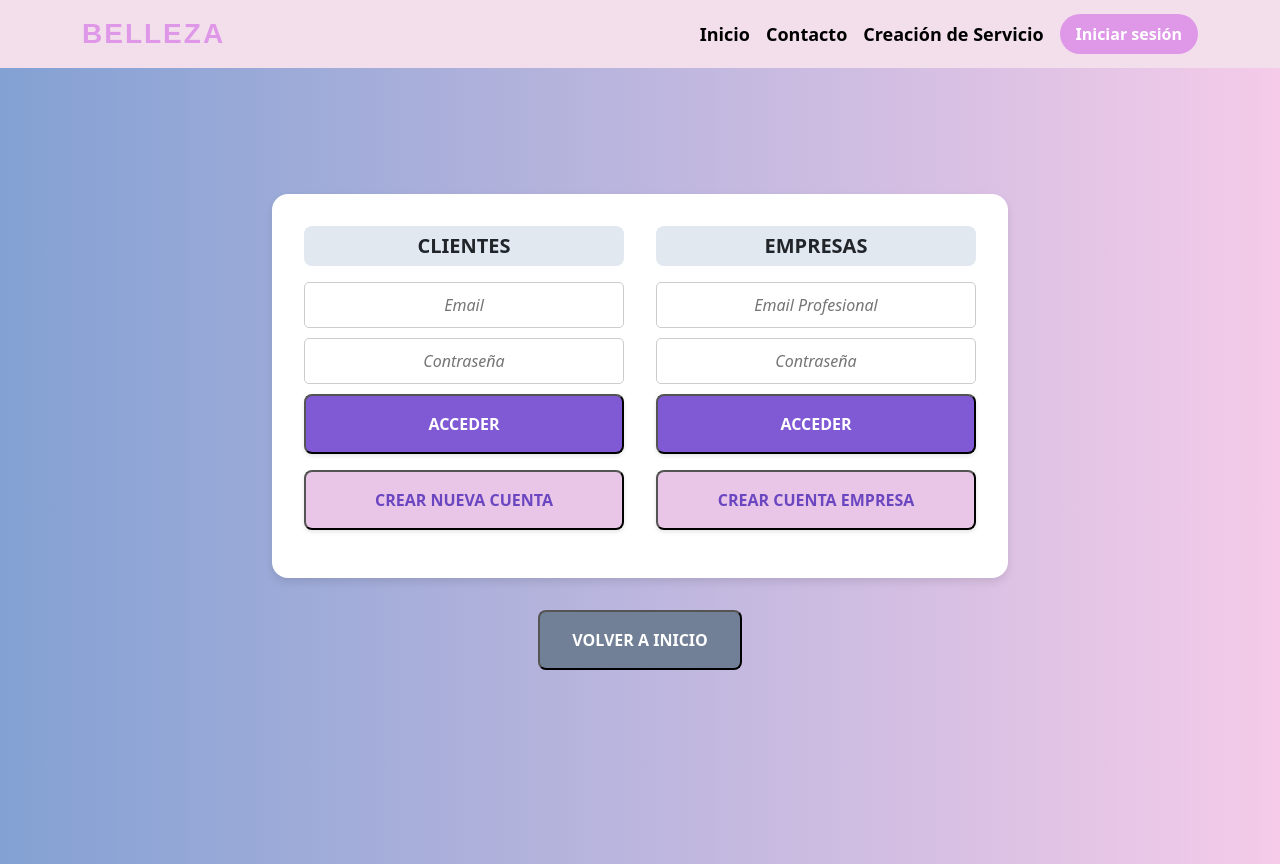
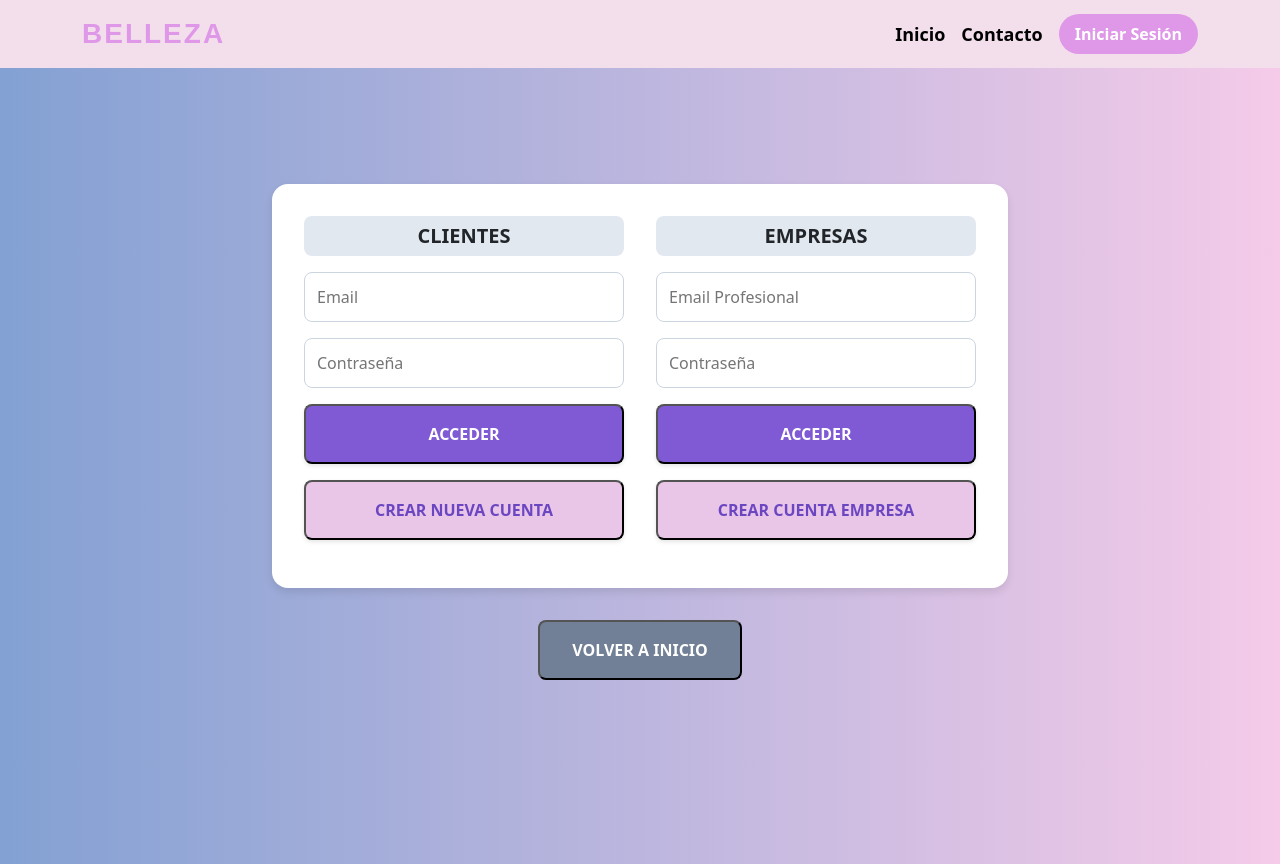
Before and after one commit to amarinc2000/ISST-Grupo14-Belleza-25, a React (Vite) app in the folder frontend/: page /inicio-sesion in a window 1280 px wide. Built offline with nearby package versions, Linux system fonts and the light colour scheme.

Commit message:
nueva estructura frontend y navbar v3.0

```diff
--- a/frontend/src/components/vistasEmpresa/NuevoServicio.jsx
+++ b/frontend/src/Negocios/NuevoServicio.jsx
@@ -1,7 +1,7 @@
 import React, { useState } from "react";
 import './NuevoServicio.css'; // Asegúrate de tener el archivo CSS correspondiente
-import { creacionServicioNegocio } from "../../utils/functions/peticionesHTTP"; // Importación de la función
-import { peticionesServicio } from "../../utils/functions/peticionesHTTP";
+import { creacionServicioNegocio } from "../utils/functions/peticionesHTTP"; // Importación de la función
+import { peticionesServicio } from "../utils/functions/peticionesHTTP";
 
 const FormularioDinamico = () => {
   const [formData, setFormData] = useState({
--- a/frontend/src/components/Navbar.jsx
+++ b/frontend/src/components/Navbar.jsx
@@ -1,13 +1,18 @@
 import React from 'react';
-import { Link } from "react-router-dom";
+import { Link, useLocation } from "react-router-dom";
 
 const Navbar = () => {
+  const location = useLocation();
+  const path = location.pathname;
+  const esNegocio = path.includes("/negocio/");
   return (
     <nav className="navbar navbar-expand-lg navbar-light fixed-top" style={{ backgroundColor: '#F3DFEC' }}>
       <div className="container">
+
+
         <Link
-          className="navbar-brand"
-          to="/"
+          className={esNegocio ? "navbar-title-negocio" : "navbar-brand"} // Cambia la clase según el estado
+          to={esNegocio ? "/negocio/" : "/"} // Cambia la ruta según el estado
           style={{
             fontSize: '28px',
             fontWeight: 'bold',
@@ -20,12 +25,13 @@
           onMouseEnter={(e) => e.target.style.color = '#FFFFFF'}
           onMouseLeave={(e) => e.target.style.color = '#DF98E8'}
         >
-          BELLEZA
+          {esNegocio ? "BELLEZA | NEGOCIO" : "BELLEZA"} {/* Cambia el texto según el estado */}
         </Link>
+
 
         {/* Opciones de navegación */}
         <div className="d-flex align-items-center ms-auto">
-          <Link className="nav-link me-3" to="/"
+          <Link className="nav-link me-3" to={esNegocio ? "/negocio/":"/"}
             style={{
               color: '#000000',
               fontSize: '18px',
@@ -34,7 +40,8 @@
             Inicio
           </Link>
 
-          <Link className="nav-link me-3" to="/contacto"
+          {/* Ruta de contacto para clientes y negocios */}
+          <Link className="nav-link me-3" to={esNegocio ? "/negocio/contacto":"/contacto"}
             style={{
               color: '#000000',
               fontSize: '18px',
@@ -43,19 +50,23 @@
             Contacto
           </Link>
 
-          <Link className='nav-link NuevoServicio me-3' to="/NuevoServicio"
+          {/* Valoraciones, ruta solo para Trabajadores, Negocio */}
+          {esNegocio && (
+            <Link className='nav-link Valoraciones me-3' to="/negocio/valoraciones"
             style={{
               color: '#000000',
               fontSize: '18px',
               fontWeight: 'bold'
             }}>
-            Creación de Servicio
+            Valoraciones
           </Link>
+            )}
 
-          {/* Botón de inicio de sesión */}
+          {/* Botón de inicio de sesión si no es Negocio */}
+          {/* Botón de Menu de Admin si es Negocio, para creación de servicios, ver listado de servicios y hacer modificaciones o asignaciones en servicios ya creados*/}
           <Link
             className="btn"
-            to="/inicio-sesion"
+            to={esNegocio ? "/negocio/adminMenu":"/inicio-sesion"}
             style={{
               backgroundColor: '#DF98E8',
               color: '#FFFFFF',
@@ -68,7 +79,7 @@
             onMouseEnter={(e) => e.target.style.backgroundColor = '#C57ACC'}
             onMouseLeave={(e) => e.target.style.backgroundColor = '#DF98E8'}
           >
-            Iniciar sesión
+            {esNegocio ? "Admin Menu" : "Iniciar Sesión"}
           </Link>
         </div>
       </div>
```
Also changed, not shown: frontend/src/Negocios/NuevoServicio.css (renamed from frontend/src/components/vistasEmpresa/NuevoServicio.css).
